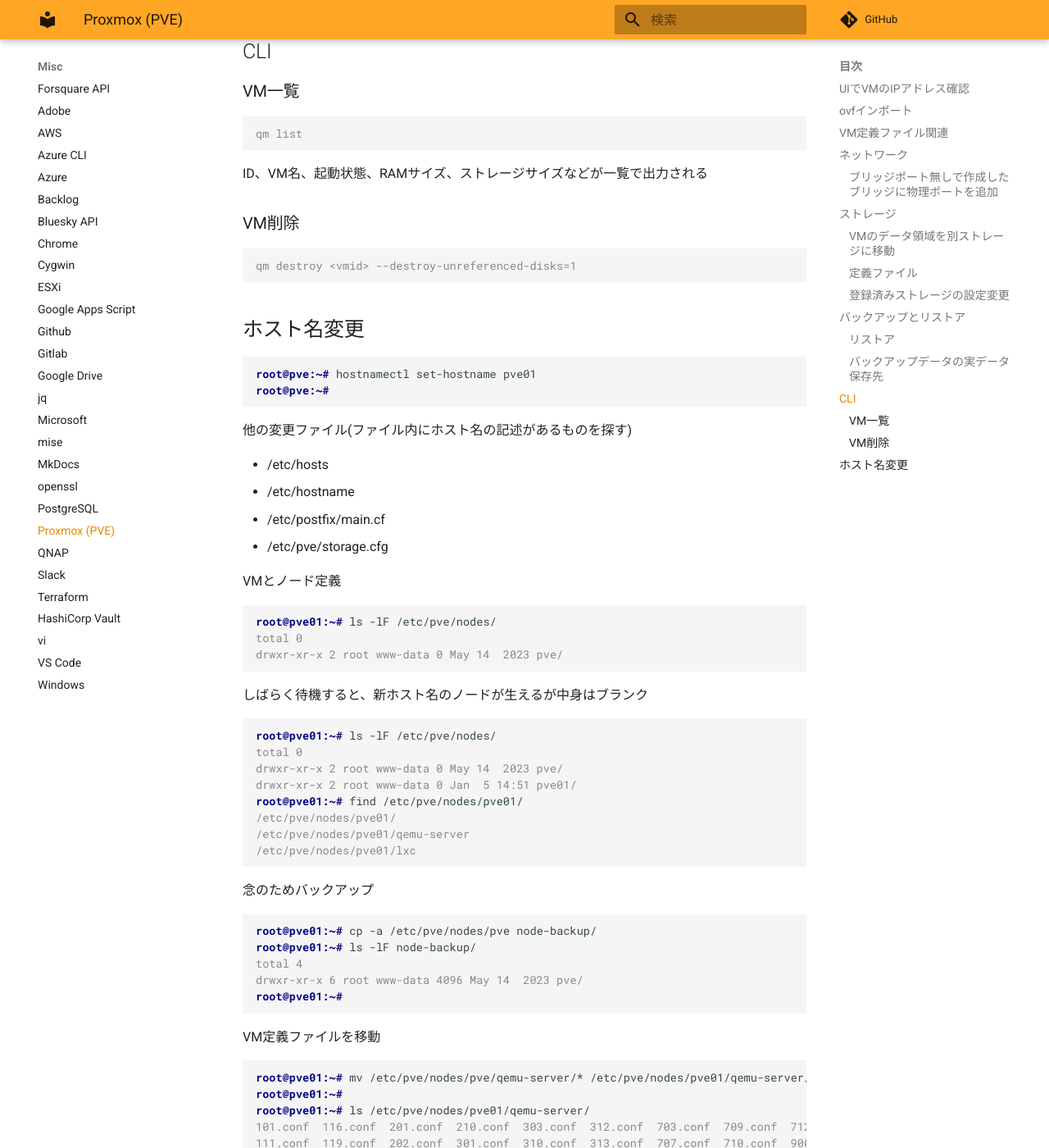
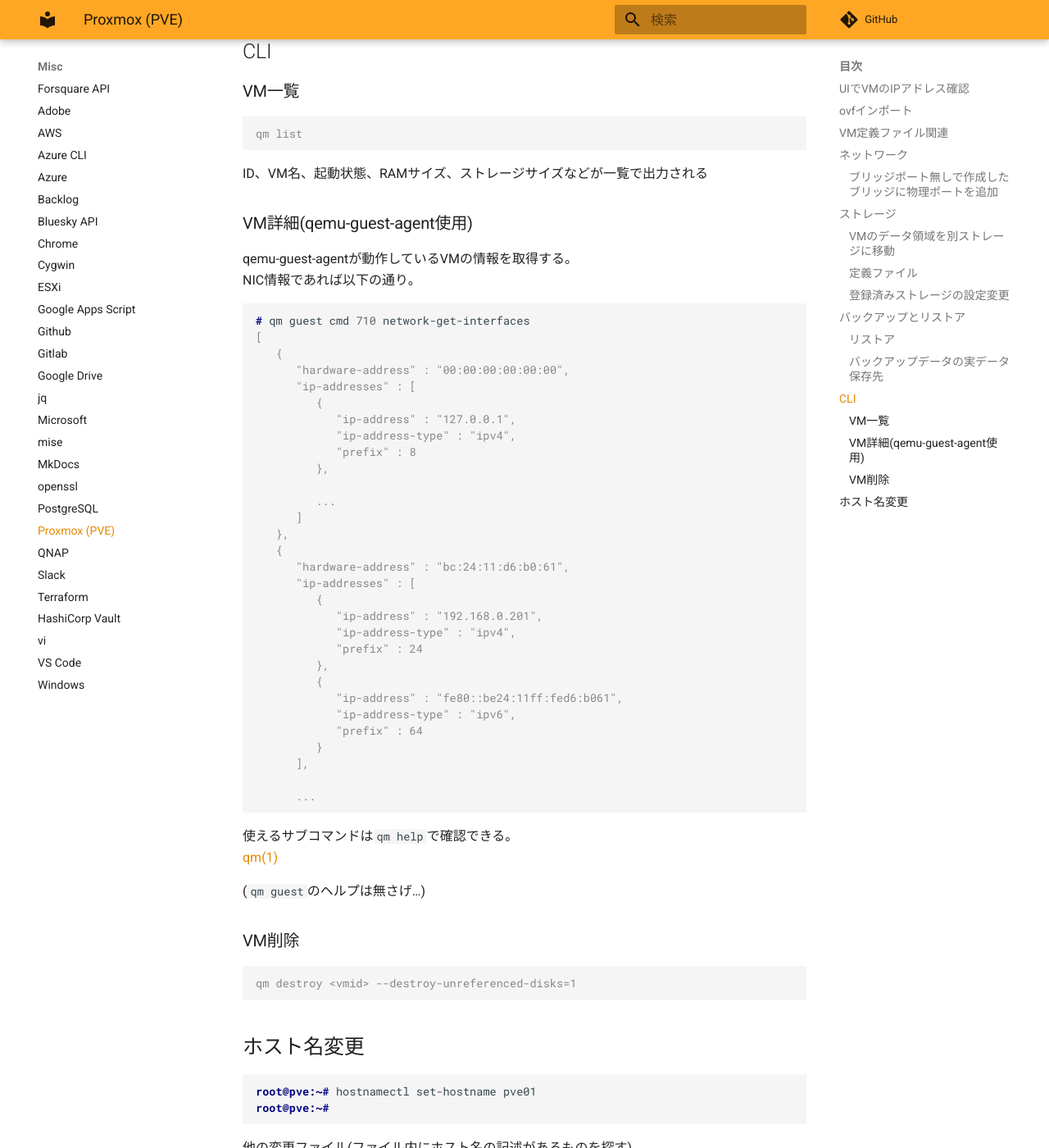
Before and after one commit to zaki-lknr/docs, an MkDocs documentation site: the page built from docs/Misc/proxmox.md, in a window 1280 px wide and 1400 px high, scrolled down 4103 px. Shown: the whole window at 82% size. Built offline with MkDocs 1.6.1 and Material for MkDocs 9.7.7, drawn with Linux system fonts in a browser that asks for light colours; comment, search, counter and statistics services are not loaded.

Commit message:
add: misc/proxmox: qm guest cmd

````diff
--- a/docs/Misc/proxmox.md
+++ b/docs/Misc/proxmox.md
@@ -196,6 +196,49 @@ qm list
 
 ID、VM名、起動状態、RAMサイズ、ストレージサイズなどが一覧で出力される
 
+### VM詳細(qemu-guest-agent使用)
+
+qemu-guest-agentが動作しているVMの情報を取得する。
+NIC情報であれば以下の通り。
+
+```console
+# qm guest cmd 710 network-get-interfaces
+[
+   {
+      "hardware-address" : "00:00:00:00:00:00",
+      "ip-addresses" : [
+         {
+            "ip-address" : "127.0.0.1",
+            "ip-address-type" : "ipv4",
+            "prefix" : 8
+         },
+
+         ...
+      ]
+   },
+   {
+      "hardware-address" : "bc:24:11:d6:b0:61",
+      "ip-addresses" : [
+         {
+            "ip-address" : "192.168.0.201",
+            "ip-address-type" : "ipv4",
+            "prefix" : 24
+         },
+         {
+            "ip-address" : "fe80::be24:11ff:fed6:b061",
+            "ip-address-type" : "ipv6",
+            "prefix" : 64
+         }
+      ],
+
+      ...
+```
+
+使えるサブコマンドは`qm help`で確認できる。
+[qm(1)](https://pve.proxmox.com/pve-docs/qm.1.html)
+
+(`qm guest`のヘルプは無さげ…)
+
 ### VM削除
 
 ```console
````
